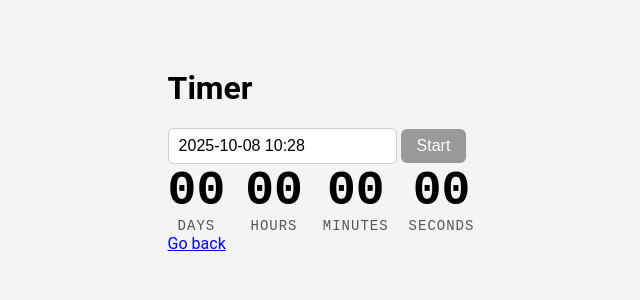
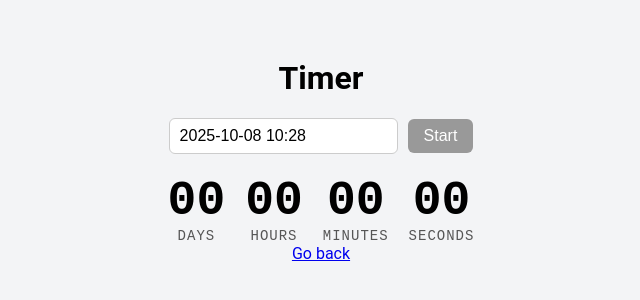
Before and after one commit to Ivan227-hub/goit-js-hw-10, a website built with Vite: page src/1-timer.html in a window 1280 px wide. Shown: the part 250-550 px from the top of the page, without its empty margins (319-959 px from the left). Built offline with nearby package versions, Linux system fonts and the light colour scheme.

Commit message:
homework 10

```diff
--- a/src/1-timer.html
+++ b/src/1-timer.html
@@ -8,15 +8,14 @@
     <link rel="stylesheet" href="./css/styles.css" />
   </head>
   <body>
+    <main>
+      <div class="timer-container">
+        <h1 class="main-title">Timer</h1>
 
-
-    <main>
-      <div class="container">
-        <h1 class="main-title">
-          Timer
-        </h1>
+        <div class="input-wrapper">
           <input type="text" id="datetime-picker" />
           <button type="button" data-start>Start</button>
+        </div>
 
         <div class="timer">
           <div class="field">
@@ -40,6 +39,7 @@
         <a class="back-link" href="./index.html">Go back</a>
       </div>
     </main>
-    <script type ="module" src ="./js/1-timer.js" ></script>
+
+    <script type="module" src="./js/1-timer.js"></script>
   </body>
 </html>
```
Lines whose indentation alone changed are shown as unchanged.
